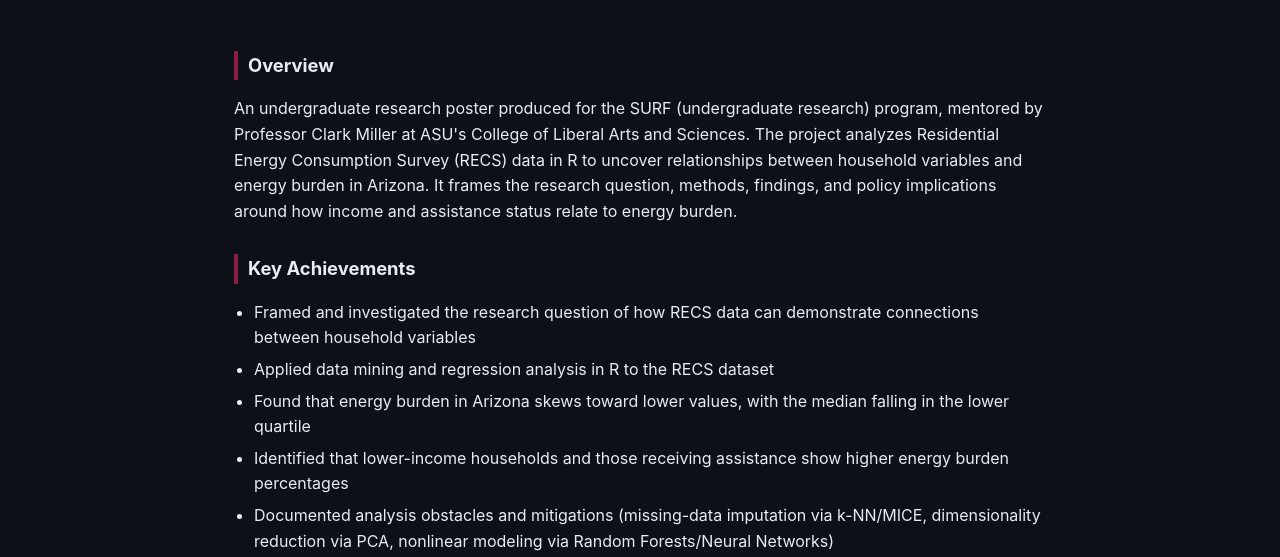
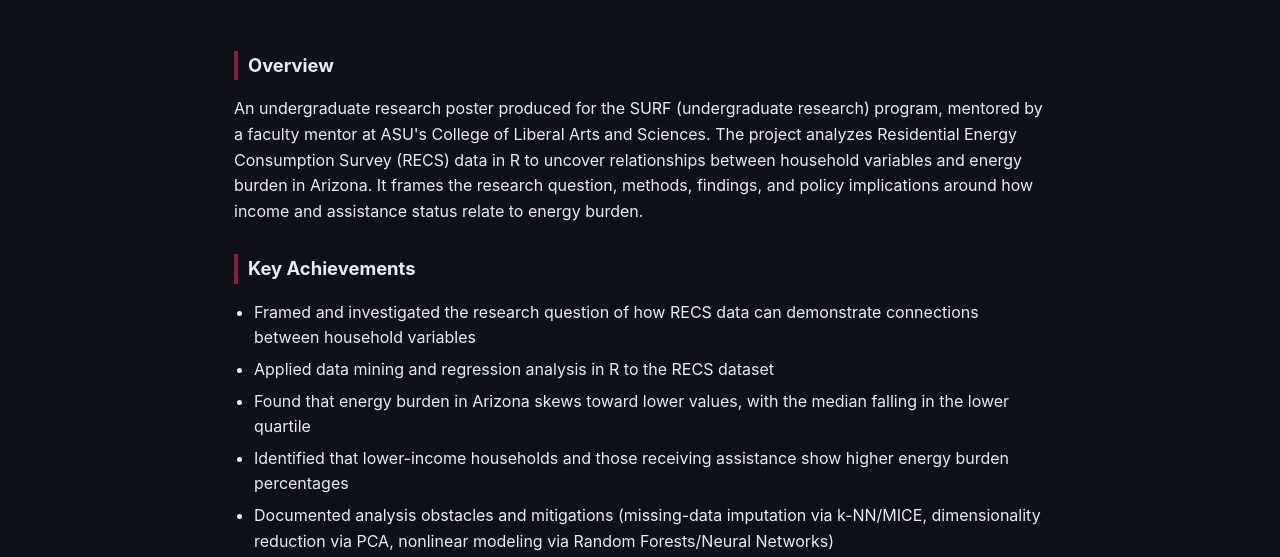
Before and after one commit to selsaady1/surf-research-poster, a plain HTML site: page index.html in a window 1280 px wide. Shown: the part 234-791 px from the top of the page. Drawn offline with Linux system fonts and the light colour scheme.

Commit message:
Redact third-party names from public docs

```diff
--- a/index.html
+++ b/index.html
@@ -23,7 +23,7 @@ footer{color:var(--mut);font-size:.82rem;border-top:1px solid var(--bd);margin-t
 <div class="hero"><span class="cat">Research &amp; Design</span><h1>SURF Research Poster</h1>
 <p class="tag">SURF research poster analyzing Arizona residential energy burden from RECS data</p></div>
 <div class="wrap">
-<h2>Overview</h2><p>An undergraduate research poster produced for the SURF (undergraduate research) program, mentored by Professor Clark Miller at ASU&#x27;s College of Liberal Arts and Sciences. The project analyzes Residential Energy Consumption Survey (RECS) data in R to uncover relationships between household variables and energy burden in Arizona. It frames the research question, methods, findings, and policy implications around how income and assistance status relate to energy burden.</p>
+<h2>Overview</h2><p>An undergraduate research poster produced for the SURF (undergraduate research) program, mentored by a faculty mentor at ASU&#x27;s College of Liberal Arts and Sciences. The project analyzes Residential Energy Consumption Survey (RECS) data in R to uncover relationships between household variables and energy burden in Arizona. It frames the research question, methods, findings, and policy implications around how income and assistance status relate to energy burden.</p>
 <h2>Key Achievements</h2><ul><li>Framed and investigated the research question of how RECS data can demonstrate connections between household variables</li><li>Applied data mining and regression analysis in R to the RECS dataset</li><li>Found that energy burden in Arizona skews toward lower values, with the median falling in the lower quartile</li><li>Identified that lower-income households and those receiving assistance show higher energy burden percentages</li><li>Documented analysis obstacles and mitigations (missing-data imputation via k-NN/MICE, dimensionality reduction via PCA, nonlinear modeling via Random Forests/Neural Networks)</li><li>Produced supporting visualizations including an energy burden distribution histogram with density overlay and a combined income-vs-burden scatter graphic</li></ul>
 <h2>Approach</h2><p>The work uses R for data mining and regression on RECS data to surface relationships among household variables. Energy burden is examined through distributional analysis (a histogram with a density-curve overlay, outliers removed) and a scatter plot of energy burden against household income and assistance status. The poster also outlines planned techniques for handling missing data, high dimensionality, and nonlinear relationships.</p>
 <h2>Tools &amp; Technologies</h2><div class="chips"><span class="chip">R</span><span class="chip">regression analysis</span><span class="chip">data mining</span><span class="chip">RECS dataset</span></div>
```
Also changed, not shown: 1 other file.
